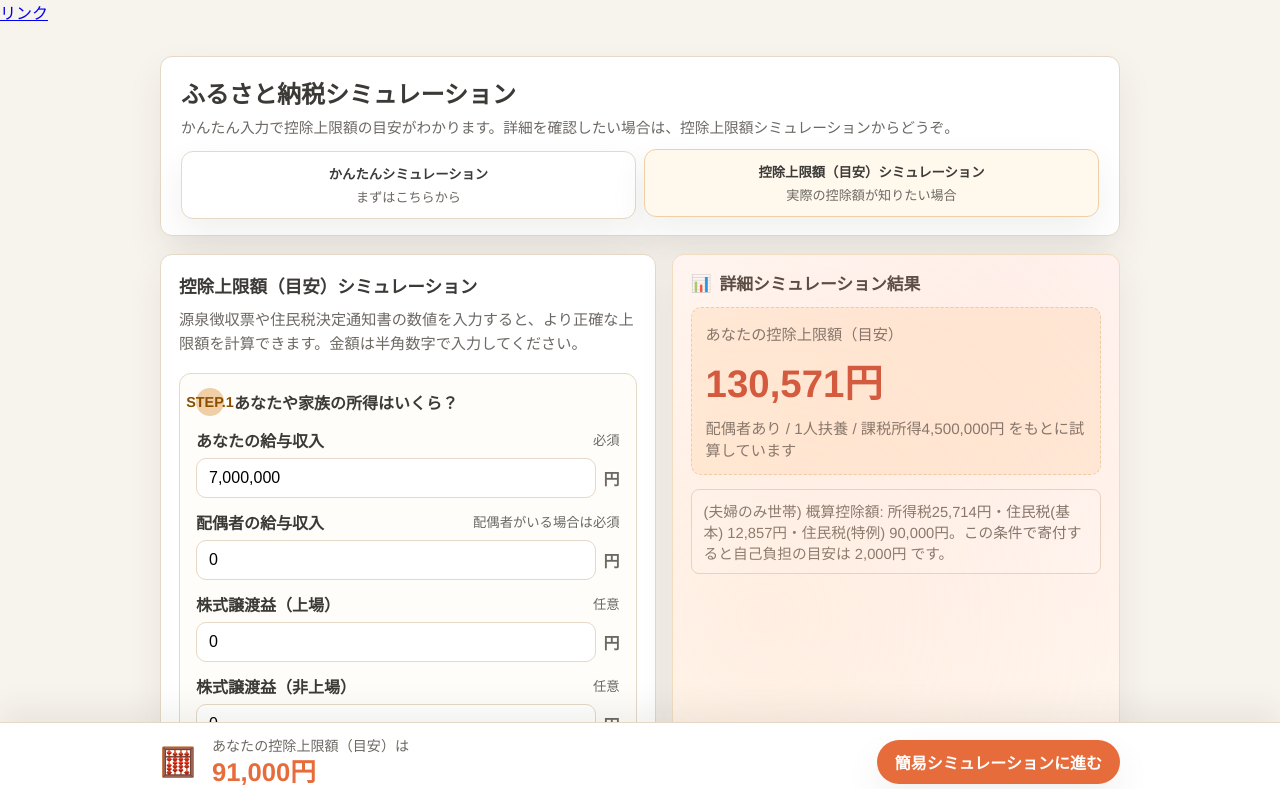
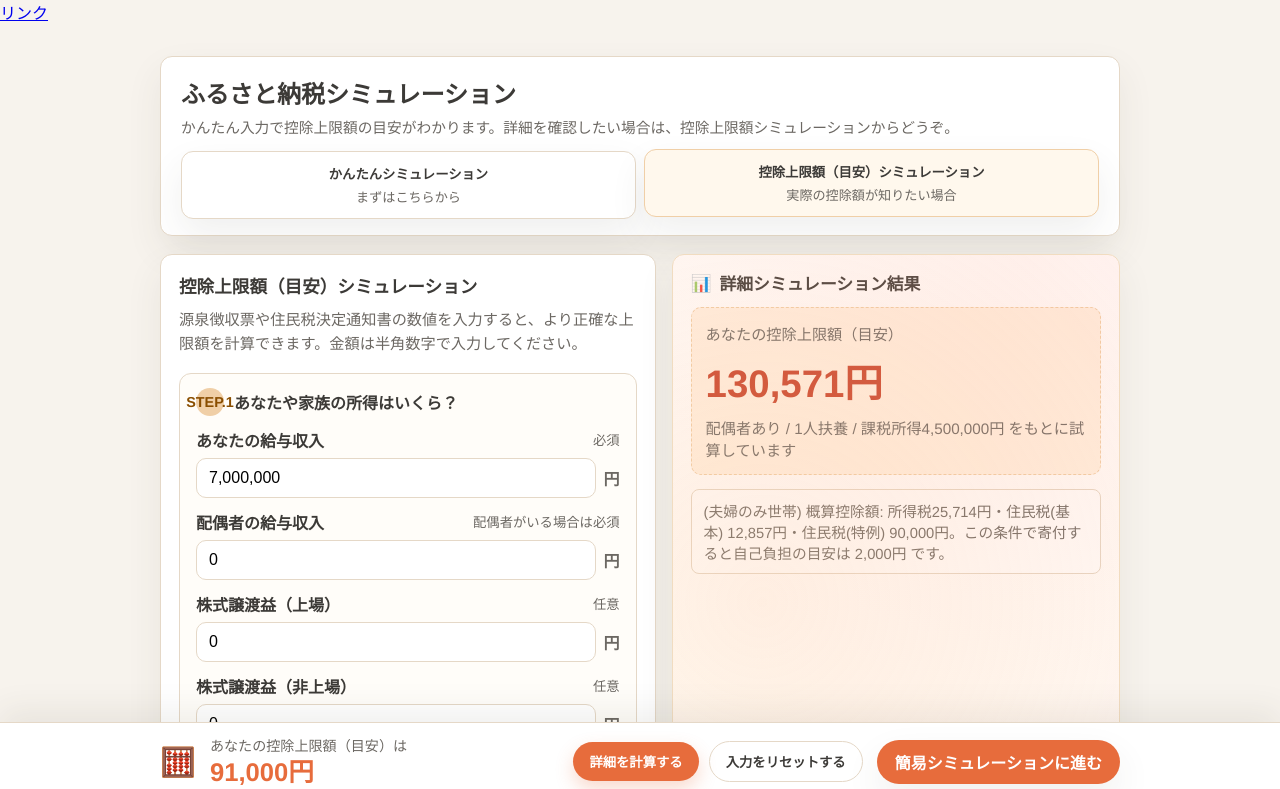
Before and after one commit to riosecca/furusato-tax-calculator, a website: page docs/index.html in a window 1280 px wide. Both pictures are taken after a click on the link "詳細シミュレーションに進む". Shown: the top 789 px of the page. Drawn offline with Linux system fonts and the light colour scheme.

Commit message:
{commitment comments}

```diff
--- a/docs/app.js
+++ b/docs/app.js
@@ -138,8 +138,6 @@ function initSimpleSimulator() {
     if (typeof document === 'undefined') {
         return;
     }
-    const calcButton = document.getElementById('btn-simple-calc');
-    const resetButton = document.getElementById('btn-simple-reset');
     const resultValueTargets = document.querySelectorAll('[data-simple-result="value"]');
     const resultDetailTargets = document.querySelectorAll('[data-simple-result="detail"]');
     const resultNoteTargets = document.querySelectorAll('[data-simple-result="note"]');
@@ -267,15 +265,16 @@ function initSimpleSimulator() {
             amount: formatYen(estimated),
         });
     }
-    calcButton === null || calcButton === void 0 ? void 0 : calcButton.addEventListener('click', runSimpleSimulation);
+    const resetSimple = () => {
+        applyStateToInputs(defaultSimpleState);
+        runSimpleSimulation();
+    };
+    document.addEventListener('simulator:simple-calc', runSimpleSimulation);
+    document.addEventListener('simulator:reset-all', resetSimple);
     document
         .querySelectorAll('input[name="family"], input[name="income"], input[name="one-stop"], input[name="large-deduction"]')
         .forEach((element) => {
         element.addEventListener('change', runSimpleSimulation);
-    });
-    resetButton === null || resetButton === void 0 ? void 0 : resetButton.addEventListener('click', () => {
-        applyStateToInputs(defaultSimpleState);
-        runSimpleSimulation();
     });
     const savedState = (_a = loadSimpleSessionState()) !== null && _a !== void 0 ? _a : defaultSimpleState;
     applyStateToInputs(savedState);
@@ -690,6 +689,13 @@ function initAdvancedSimulator() {
         }
         calculateAdvanced();
     }
+    document.addEventListener('simulator:advanced-calc', () => {
+        refreshAdvancedResult({ reportValidity: true });
+    });
+    document.addEventListener('simulator:reset-all', () => {
+        var _a;
+        (_a = advancedForm) === null || _a === void 0 ? void 0 : _a.reset();
+    });
     advancedForm === null || advancedForm === void 0 ? void 0 : advancedForm.addEventListener('submit', (event) => {
         event.preventDefault();
         refreshAdvancedResult({ reportValidity: true });
@@ -708,6 +714,8 @@ function initAdvancedSimulator() {
             applyAdvancedState(buildAdvancedDefaults(simpleState));
             applySimplePreset(simpleState);
             refreshMoneyInputs();
+            refreshAdvancedResult();
+            persistAdvancedState();
         }, 0);
     });
     advancedSpouseSelect === null || advancedSpouseSelect === void 0 ? void 0 : advancedSpouseSelect.addEventListener('change', handleSpouseRequirement);
@@ -770,11 +778,46 @@ function initTabToggleCta() {
     const initialActive = document.querySelector('.tab-button.tab-active');
     updateCta((_a = initialActive === null || initialActive === void 0 ? void 0 : initialActive.dataset.target) !== null && _a !== void 0 ? _a : null);
 }
+function initBarActions() {
+    if (typeof document === 'undefined') {
+        return;
+    }
+    const calcButton = document.getElementById('bar-calc');
+    const resetButton = document.getElementById('bar-reset');
+    const tabButtons = Array.from(document.querySelectorAll('.tab-button'));
+    const findActivePanel = () => {
+        var _a;
+        return (_a = tabButtons.find((btn) => btn.classList.contains('tab-active'))) === null || _a === void 0 ? void 0 : _a.dataset.target;
+    };
+    let activePanelId = findActivePanel() !== null && findActivePanel() !== void 0 ? findActivePanel() : 'panel-simple';
+    const updateCalcLabel = () => {
+        var _a;
+        const isAdvanced = activePanelId === 'panel-advanced';
+        (_a = calcButton) === null || _a === void 0 ? void 0 : _a.textContent = isAdvanced ? '詳細を計算する' : '簡易を計算する';
+    };
+    calcButton === null || calcButton === void 0 ? void 0 : calcButton.addEventListener('click', () => {
+        const eventName = activePanelId === 'panel-advanced' ? 'simulator:advanced-calc' : 'simulator:simple-calc';
+        document.dispatchEvent(new CustomEvent(eventName));
+    });
+    resetButton === null || resetButton === void 0 ? void 0 : resetButton.addEventListener('click', () => {
+        document.dispatchEvent(new CustomEvent('simulator:reset-all'));
+    });
+    document.addEventListener('tab:changed', (event) => {
+        var _a;
+        const targetId = (_a = event.detail) === null || _a === void 0 ? void 0 : _a.id;
+        if (typeof targetId === 'string' && targetId.length > 0) {
+            activePanelId = targetId;
+            updateCalcLabel();
+        }
+    });
+    updateCalcLabel();
+}
 function bootstrap() {
     initTabs();
     initSimpleSimulator();
     initAdvancedSimulator();
     initTabToggleCta();
+    initBarActions();
 }
 if (typeof document !== 'undefined') {
     if (document.readyState === 'loading') {
--- a/docs/index.html
+++ b/docs/index.html
@@ -597,7 +597,8 @@
       padding: 12px 20px;
       display: flex;
       align-items: center;
-      gap: 16px;
+      gap: 14px;
+      flex-wrap: wrap;
     }
 
     .result-bar__icon {
@@ -621,20 +622,71 @@
     .result-bar__content {
       display: flex;
       flex-direction: column;
+      flex: 1 1 260px;
+      min-width: 220px;
     }
 
     .result-bar__detail {
-      margin-left: auto;
+      margin: 0;
       font-size: 0.85rem;
       color: var(--text-muted);
+      flex: 1 1 180px;
     }
 
     .result-bar__detail:empty {
       display: none;
     }
 
+    .result-bar__actions {
+      margin-left: auto;
+      display: flex;
+      gap: 10px;
+      flex-wrap: wrap;
+      align-items: center;
+      justify-content: flex-end;
+    }
+
+    .result-bar__btn {
+      border: none;
+      background: var(--accent);
+      color: #fff;
+      border-radius: 999px;
+      padding: 10px 16px;
+      font-weight: 700;
+      cursor: pointer;
+      box-shadow: 0 8px 18px rgba(232, 108, 60, 0.25);
+      transition: transform 120ms ease, box-shadow 120ms ease, opacity 120ms ease;
+    }
+
+    .result-bar__btn:hover {
+      transform: translateY(-1px);
+      box-shadow: 0 12px 22px rgba(232, 108, 60, 0.28);
+    }
+
+    .result-bar__btn--sub {
+      background: var(--accent-sub);
+      box-shadow: 0 8px 18px rgba(217, 67, 91, 0.2);
+    }
+
+    .result-bar__btn--sub:hover {
+      box-shadow: 0 12px 22px rgba(217, 67, 91, 0.24);
+    }
+
+    .result-bar__btn--ghost {
+      background: transparent;
+      color: var(--text-main);
+      border: 1px solid var(--border);
+      box-shadow: none;
+    }
+
+    .result-bar__btn--ghost:hover {
+      background: var(--bg-highlight);
+      transform: translateY(-1px);
+      box-shadow: var(--shadow);
+    }
+
     .result-bar__cta {
-      margin-left: auto;
+      margin-left: 0;
       padding: 10px 18px;
       border-radius: 999px;
       background: var(--accent);
@@ -644,6 +696,7 @@
       box-shadow: var(--shadow);
       transition: opacity 120ms ease, transform 120ms ease;
       white-space: nowrap;
+      flex-shrink: 0;
     }
 
     .result-bar__cta:hover {
@@ -661,6 +714,17 @@
       .result-bar__detail,
       .result-bar__cta {
         margin-left: 0;
+      }
+
+      .result-bar__actions {
+        width: 100%;
+        justify-content: center;
+        margin-left: 0;
+      }
+
+      .result-bar__btn {
+        flex: 1 1 100%;
+        width: 100%;
       }
 
       .result-bar__cta {
@@ -756,10 +820,10 @@
               </div>
             </div>
 
-            <div class="actions simple-actions">
+            <!-- <div class="actions simple-actions">
               <button id="btn-simple-calc" class="btn-primary" type="button">この条件で控除上限額の目安を表示する</button>
               <button id="btn-simple-reset" class="btn-secondary" type="button">入力内容をリセット</button>
-            </div>
+            </div> -->
           </section>
         </div>
 
@@ -1048,10 +1112,10 @@
               </div>
             </div>
 
-            <div class="actions">
+            <!-- <div class="actions">
               <button class="btn-primary" type="submit">この条件で控除上限額を計算する</button>
               <button class="btn-secondary" type="reset">入力内容をリセット</button>
-            </div>
+            </div> -->
           </form>
         </section>
 
@@ -1079,6 +1143,10 @@
         <p class="result-bar__value" data-simple-result="value">-円</p>
       </div>
       <p class="result-bar__detail" data-simple-result="detail"></p>
+      <div class="result-bar__actions" aria-label="操作">
+        <button class="result-bar__btn" id="bar-calc" type="button">簡易を計算する</button>
+        <button class="result-bar__btn result-bar__btn--ghost" id="bar-reset" type="button">入力をリセットする</button>
+      </div>
       <a class="result-bar__cta" data-role="tab-toggle-cta" href="#panel-advanced">詳細シミュレーションに進む</a>
     </div>
   </aside>
```
